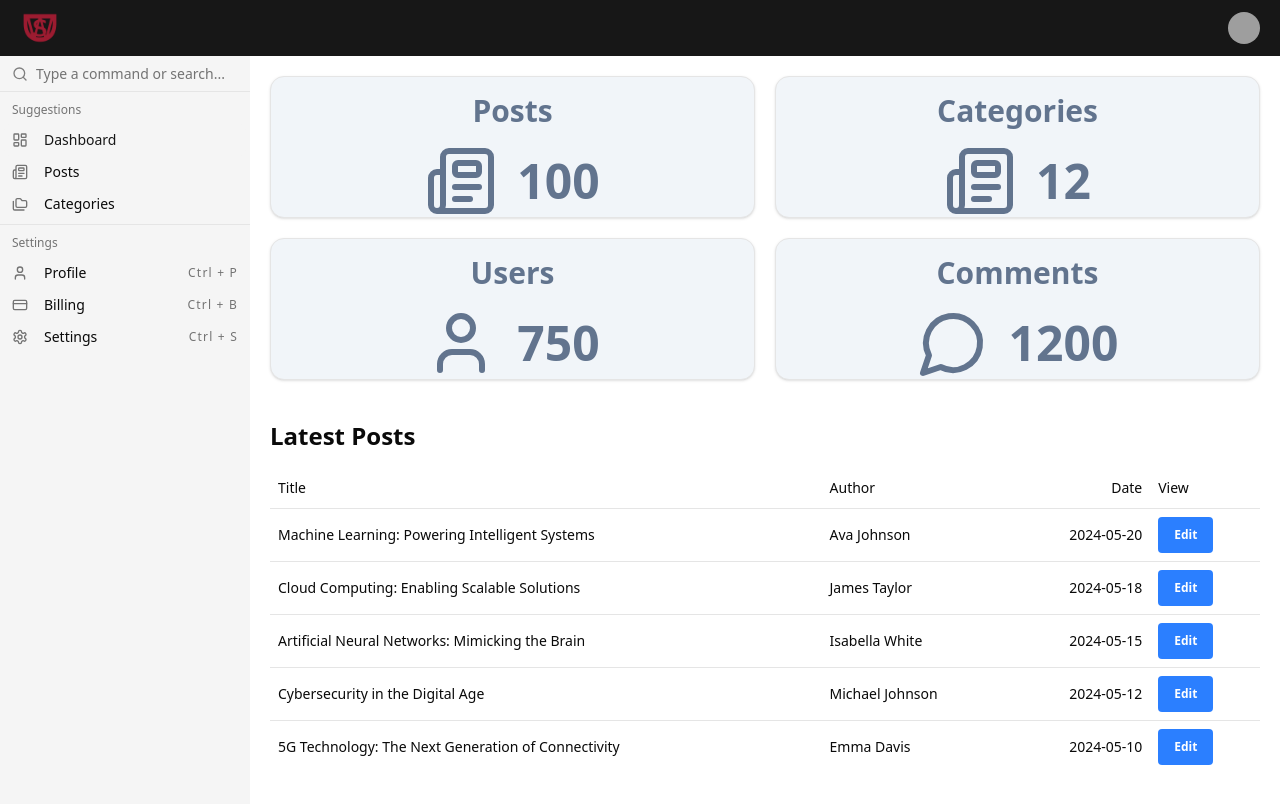
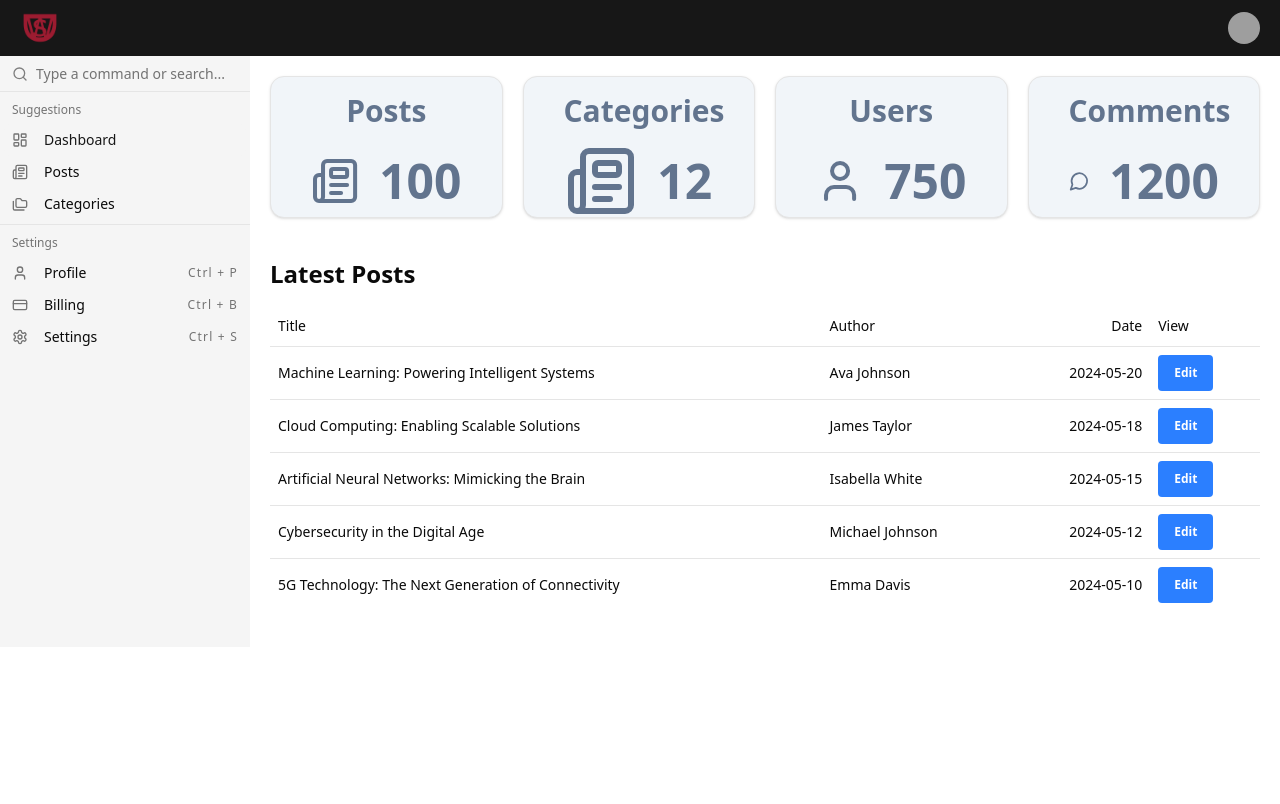
Before and after one commit to t-kitamoto/nextjs-dashboard, a Next.js app: page / in a window 1280 px wide. Shown: the top 804 px of the page. Built offline with nearby package versions, Linux system fonts and the light colour scheme; grey boxes are pictures that could not be loaded.

Commit message:
Fix Navbar

```diff
--- a/app/layout.tsx
+++ b/app/layout.tsx
@@ -29,12 +29,14 @@ export default function RootLayout({
       <body
         className={`${geistSans.variable} ${geistMono.variable} antialiased`}
       >
-        <Navbar />
-        <div className="flex">
-          <div className="hidden md:block">
-            <Sidebar />
+        <div>
+          <Navbar />
+          <div className="flex">
+            <div className="hidden md:block">
+              <Sidebar />
+            </div>
+            <div className="p-5 w-full">{children}</div>
           </div>
-          <div className="p-5 w-full">{children}</div>
         </div>
       </body>
     </html>
--- a/app/page.tsx
+++ b/app/page.tsx
@@ -5,7 +5,7 @@ import { Folder, MessageCircle, Newspaper, User } from 'lucide-react';
 export default function Home() {
   return (
     <>
-      <div className="grid grid-cols-1 md:grid-cols-2 gap-5 mb-5">
+      <div className="grid grid-cols-1 md:grid-cols-2 lg:grid-cols-4 gap-5 mb-5">
         <DashboardCard
           title="Posts"
           count={100}
--- a/package.json
+++ b/package.json
@@ -21,6 +21,7 @@
     "postcss": "^8.5.3",
     "react": "^19.0.0",
     "react-dom": "^19.0.0",
+    "recharts": "^2.15.3",
     "tailwind-merge": "^3.3.0"
   },
   "devDependencies": {
```
Also changed, not shown: components/Navbar.tsx (+1 -1 lines), 1 other file (tests, documents, lock files or other folders).
